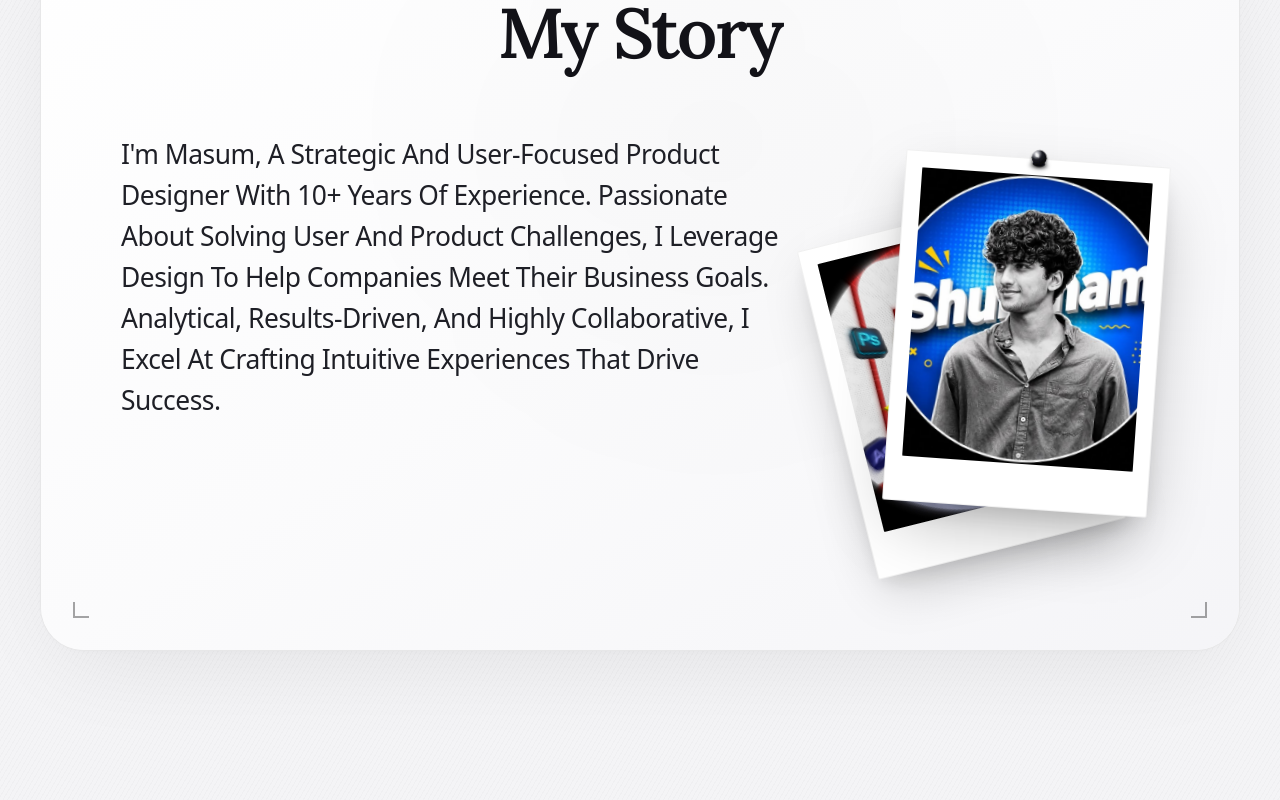
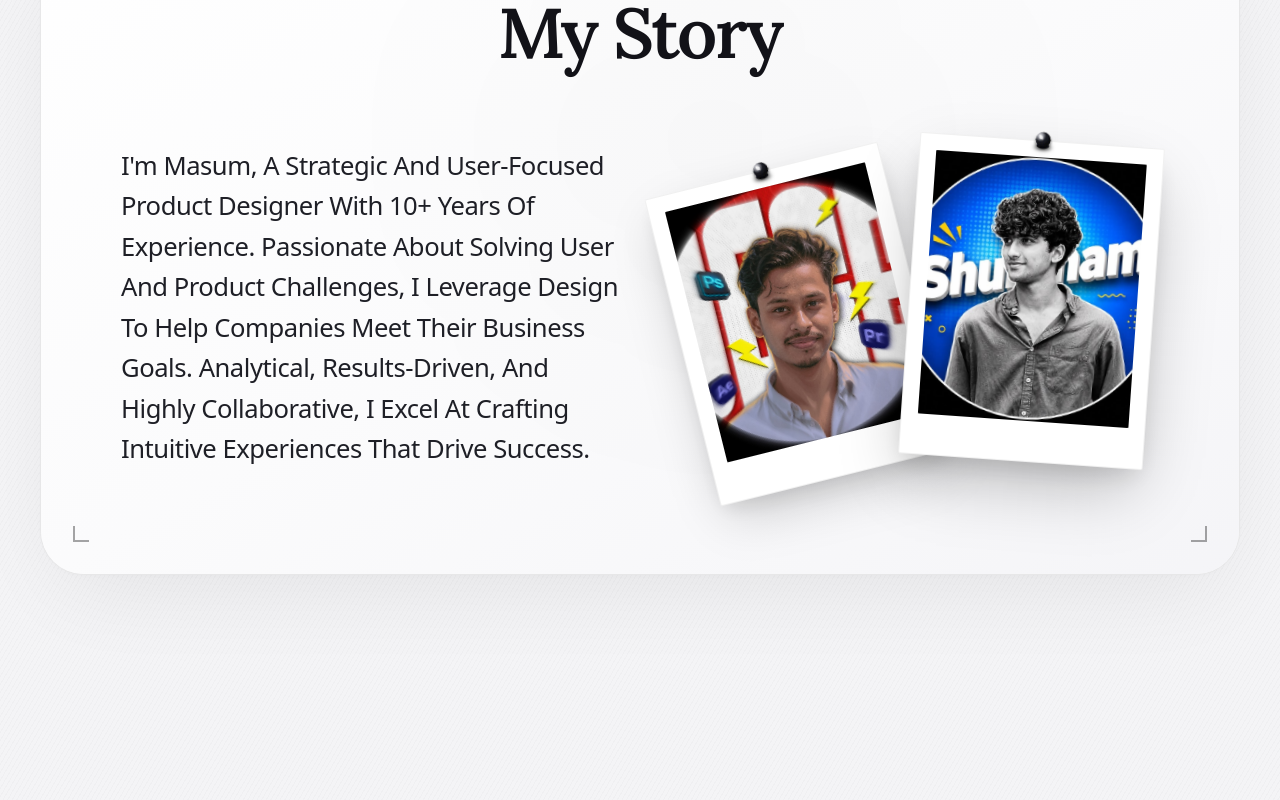
Before and after one commit to Borshon-kabir/my-portfolio, a Next.js app: page / in a window 1280 px wide. Shown: the part 3900-4700 px from the top of the page. Built offline with nearby package versions, Linux system fonts and the light colour scheme.

Commit message:
Adjust My Story polaroids to bottom-right corner with side-by-side gentle overlap

```diff
--- a/components/MyStory.tsx
+++ b/components/MyStory.tsx
@@ -355,29 +355,29 @@ export default function MyStory() {
           </div>
 
           {/* Main Layout: Editorial Narrative & Floating Pinned Polaroids */}
-          <div className="relative z-10 grid grid-cols-1 lg:grid-cols-12 gap-12 lg:gap-8 items-start">
+          <div className="relative z-10 grid grid-cols-1 lg:grid-cols-12 gap-8 lg:gap-6 items-end">
             {/* Story Paragraph Column */}
-            <div className="lg:col-span-7 xl:col-span-8 max-w-2xl">
+            <div className="lg:col-span-6 xl:col-span-6 max-w-xl xl:max-w-2xl pb-2 lg:pb-6">
               <p
                 ref={textRef}
-                className="font-sans text-[1.125rem] sm:text-[1.35rem] md:text-[1.55rem] lg:text-[1.65rem] font-normal leading-[1.55] tracking-[-0.018em] text-[#1e1f26] will-change-transform will-change-opacity"
+                className="font-sans text-[1.125rem] sm:text-[1.3rem] md:text-[1.5rem] lg:text-[1.6rem] font-normal leading-[1.58] tracking-[-0.018em] text-[#1e1f26] will-change-transform will-change-opacity"
               >
                 {STORY_CONFIG.storyText}
               </p>
             </div>
 
-            {/* Pinned Polaroids Composition (Bottom Right Corner as in Reference) */}
-            <div className="lg:col-span-5 xl:col-span-4 relative flex justify-center lg:justify-end pt-4 pb-8 lg:pb-0">
-              <div className="relative w-[300px] sm:w-[340px] md:w-[380px] h-[340px] sm:h-[380px] md:h-[420px]">
+            {/* Pinned Polaroids Composition (Bottom-Right Corner, Side-by-Side with Gentle Overlap) */}
+            <div className="lg:col-span-6 xl:col-span-6 relative flex justify-center lg:justify-end items-end pt-6 lg:pt-0">
+              <div className="relative w-[340px] sm:w-[410px] md:w-[450px] lg:w-[480px] h-[280px] sm:h-[320px] md:h-[350px] lg:h-[360px]">
                 {/* ------------------------------------------------------------- */}
-                {/* PHOTO 1: LEFT POLAROID (Underneath, tilted counter-clockwise) */}
+                {/* PHOTO 1: LEFT POLAROID (Fully visible, tilted counter-clockwise) */}
                 {/* ------------------------------------------------------------- */}
                 <div
                   ref={photo1Ref}
                   onMouseMove={handlePhoto1Move}
                   onMouseLeave={handlePhoto1Leave}
-                  style={{ transform: 'rotate(-7deg)' }}
-                  className="absolute left-0 bottom-2 sm:bottom-4 z-10 w-[200px] sm:w-[230px] md:w-[255px] p-3 pb-8 sm:p-3.5 sm:pb-9 md:p-4 md:pb-11 bg-white rounded-[2px] shadow-[0_20px_50px_-10px_rgba(0,0,0,0.22),0_10px_20px_-5px_rgba(0,0,0,0.1)] border border-black/[0.06] cursor-pointer will-change-transform transition-shadow duration-300 hover:shadow-[0_30px_70px_-15px_rgba(0,0,0,0.32)]"
+                  style={{ transform: 'rotate(-6deg)' }}
+                  className="absolute left-0 bottom-1 sm:bottom-2 md:bottom-3 z-10 w-[175px] sm:w-[205px] md:w-[225px] lg:w-[240px] p-3 pb-7 sm:p-3.5 sm:pb-8 md:p-4 md:pb-10 bg-white rounded-[2px] shadow-[0_20px_50px_-10px_rgba(0,0,0,0.22),0_10px_20px_-5px_rgba(0,0,0,0.1)] border border-black/[0.06] cursor-pointer will-change-transform transition-shadow duration-300 hover:shadow-[0_30px_70px_-15px_rgba(0,0,0,0.32)]"
                 >
                   {/* Pinned Thumbtack on top center */}
                   <div className="absolute -top-3.5 left-1/2 -translate-x-1/2 z-30">
@@ -390,7 +390,7 @@ export default function MyStory() {
                       src={STORY_CONFIG.image1.src}
                       alt={STORY_CONFIG.image1.alt}
                       fill
-                      sizes="(max-width: 768px) 240px, 300px"
+                      sizes="(max-width: 768px) 210px, 260px"
                       className="object-cover transition-transform duration-700 ease-out hover:scale-105"
                       priority
                       onLoad={() => setPhoto1Loaded(true)}
@@ -399,14 +399,14 @@ export default function MyStory() {
                 </div>
 
                 {/* ------------------------------------------------------------- */}
-                {/* PHOTO 2: RIGHT POLAROID (Foreground, tilted clockwise)        */}
+                {/* PHOTO 2: RIGHT POLAROID (Side-by-side with gentle edge overlap) */}
                 {/* ------------------------------------------------------------- */}
                 <div
                   ref={photo2Ref}
                   onMouseMove={handlePhoto2Move}
                   onMouseLeave={handlePhoto2Leave}
-                  style={{ transform: 'rotate(4deg)' }}
-                  className="absolute right-0 top-0 sm:top-2 z-20 w-[210px] sm:w-[240px] md:w-[265px] p-3 pb-8 sm:p-3.5 sm:pb-9 md:p-4 md:pb-11 bg-white rounded-[2px] shadow-[0_28px_65px_-12px_rgba(0,0,0,0.28),0_12px_24px_-6px_rgba(0,0,0,0.12)] border border-black/[0.06] cursor-pointer will-change-transform transition-shadow duration-300 hover:shadow-[0_38px_85px_-18px_rgba(0,0,0,0.36)]"
+                  style={{ transform: 'rotate(3deg)' }}
+                  className="absolute left-[160px] sm:left-[195px] md:left-[215px] lg:left-[230px] bottom-4 sm:bottom-6 md:bottom-8 z-20 w-[180px] sm:w-[210px] md:w-[230px] lg:w-[245px] p-3 pb-7 sm:p-3.5 sm:pb-8 md:p-4 md:pb-10 bg-white rounded-[2px] shadow-[0_28px_65px_-12px_rgba(0,0,0,0.28),0_12px_24px_-6px_rgba(0,0,0,0.12)] border border-black/[0.06] cursor-pointer will-change-transform transition-shadow duration-300 hover:shadow-[0_38px_85px_-18px_rgba(0,0,0,0.36)]"
                 >
                   {/* Pinned Thumbtack on top center */}
                   <div className="absolute -top-3.5 left-1/2 -translate-x-1/2 z-30">
@@ -419,7 +419,7 @@ export default function MyStory() {
                       src={STORY_CONFIG.image2.src}
                       alt={STORY_CONFIG.image2.alt}
                       fill
-                      sizes="(max-width: 768px) 240px, 300px"
+                      sizes="(max-width: 768px) 210px, 260px"
                       className="object-cover transition-transform duration-700 ease-out hover:scale-105"
                       priority
                       onLoad={() => setPhoto2Loaded(true)}
```
